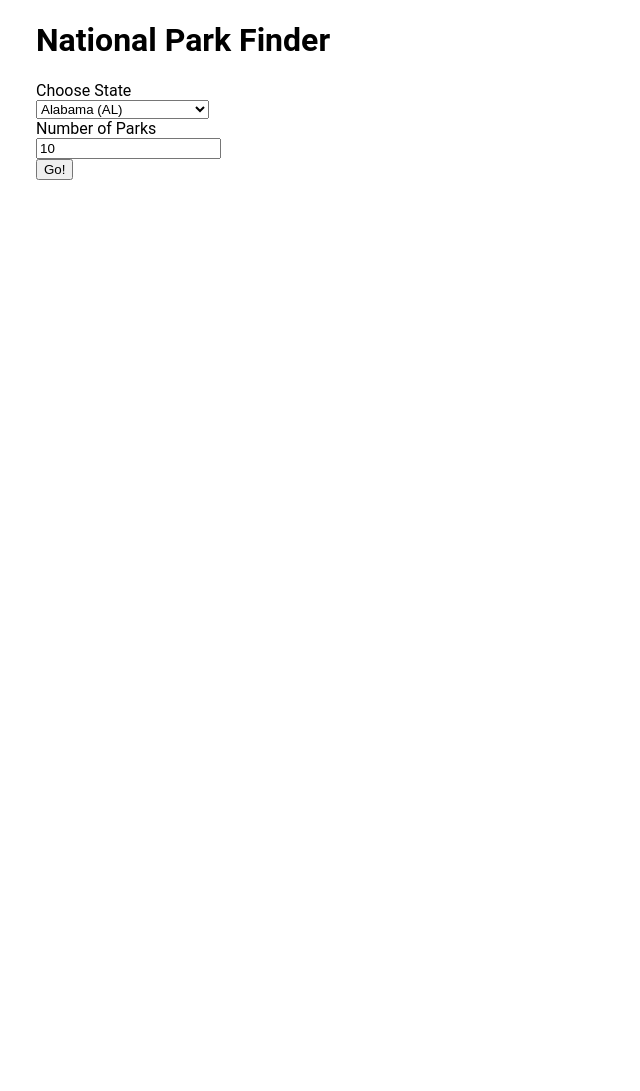
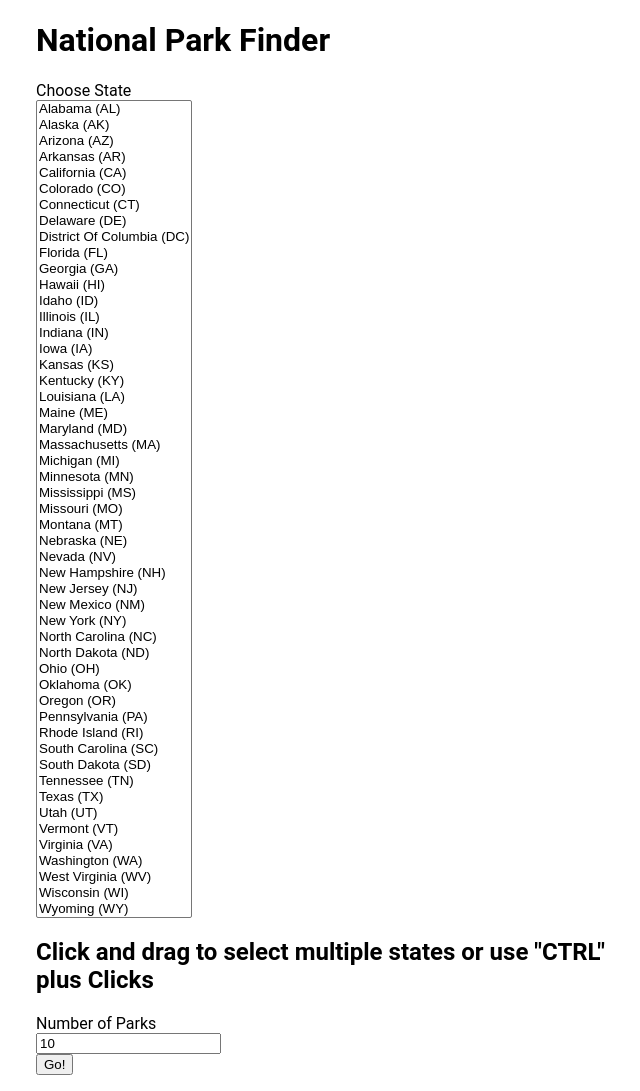
Before and after one commit to theBryceiverse/NationalParks-API, a plain HTML site: page index.html in a window 1280 px wide. Shown: the whole page, without its empty margins (304-944 px from the left). Before the commit the page ends 800 px from the top, so only its background shows below. Drawn offline with nearby package versions, Linux system fonts and the light colour scheme.

Commit message:
update for multi state selection

```diff
--- a/index.html
+++ b/index.html
@@ -4,7 +4,7 @@
     <meta charset="UTF-8">
     <meta name="viewport" content="width=device-width, initial-scale=1.0">
     <meta http-equiv="X-UA-Compatible" content="ie=edge">
-    <title>YouTube video finder</title>
+    <title>National Park Finder</title>
     <link rel="shortcut icon" href="#">
     <link rel="stylesheet" href="index.css">
 </head>
@@ -15,7 +15,7 @@
         <form id="js-form">
             <label for="js-search-term">Choose State</label>
             <!-- <input type="text" name="search-term" id="js-search-term" required> -->
-            <select name="search-term" id="js-search-term" required>
+            <select name="search-term" id="js-search-term" multiple size="51" required>
                 <option value="AL">Alabama (AL)</option>
                 <option value="AK">Alaska (AK)</option>
                 <option value="AZ">Arizona (AZ)</option>
@@ -68,6 +68,7 @@
                 <option value="WI">Wisconsin (WI)</option>
                 <option value="WY">Wyoming (WY)</option>
             </select>	<!-- https://www.freeformatter.com/usa-state-list-html-select.html -->
+            <h2>Click and drag to select multiple states or use "CTRL" plus Clicks</h2>
 
             <label for="js-max-results">Number of Parks</label>
             <input type="number" name="max-results" id="js-max-results" value="10">
```
